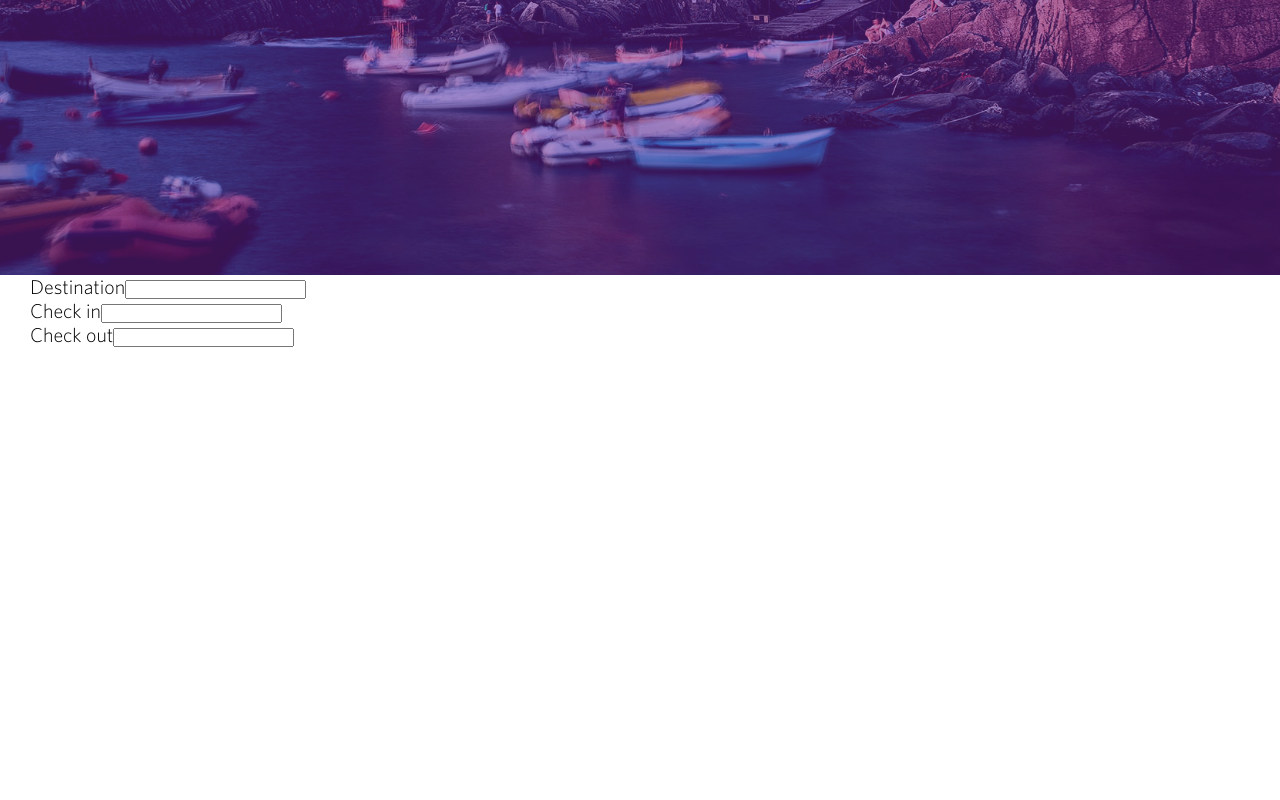
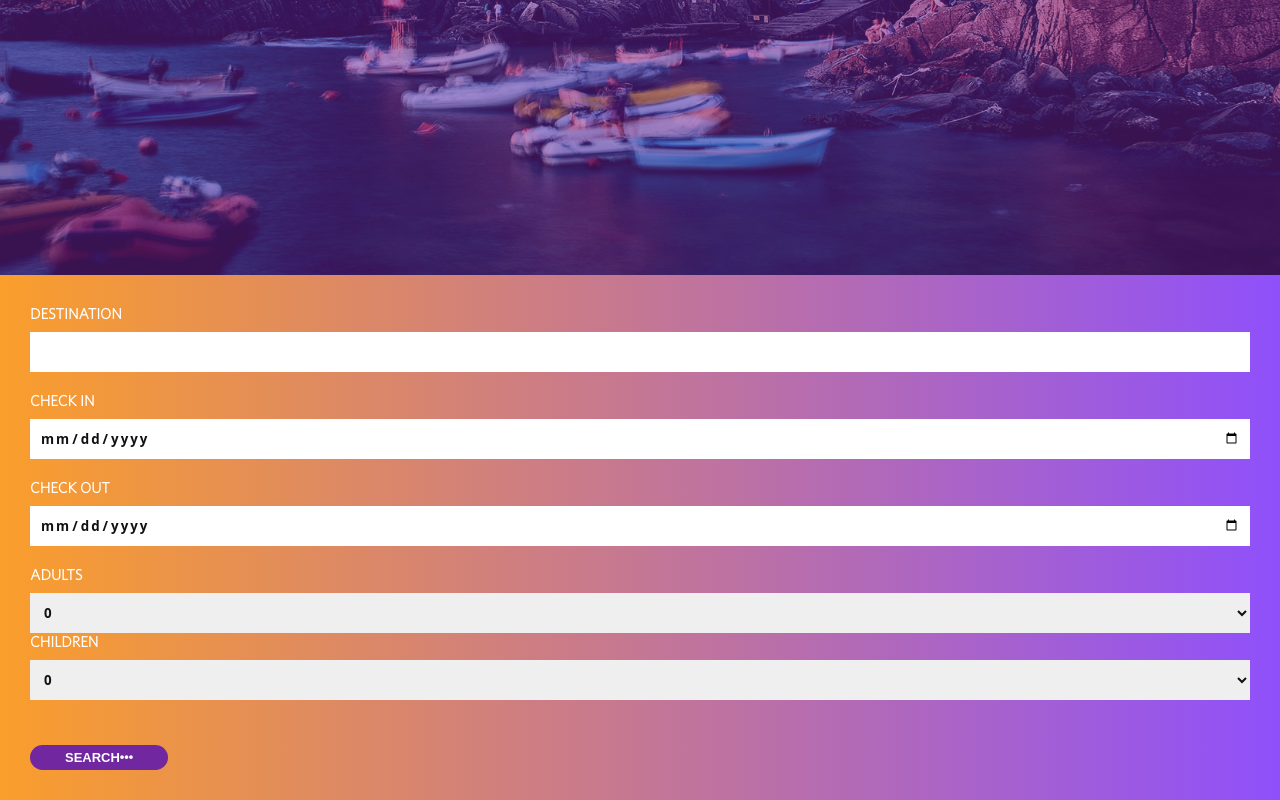
Before and after one commit to chltjdrhd777/redux-toolkit-searchEngine, a React (Create React App) app: page / in a window 1280 px wide. Shown: the part 525-1325 px from the top of the page. Before the commit the page ends 872 px from the top, so only its background shows below. Built offline with nearby package versions, Linux system fonts and the light colour scheme.

Commit message:
[REFACTOR] gather all devided styled components into one styled.ts file to maintain consistency

```diff
--- a/src/components/Home/Form.tsx
+++ /dev/null
@@ -1,22 +0,0 @@
-import React, { PropsWithChildren } from "react";
-import styled from "@emotion/styled/macro";
-import { B } from "components/styled";
-import InputGroup from "./InputGroup";
-
-const inputGroupTypes = [
-  { id: 1, labelForToInputId: "destination", labelText: "Destination", inputType: "text" },
-  { id: 2, labelForToInputId: "check-in", labelText: "Check in", inputType: "text" },
-  { id: 3, labelForToInputId: "check-out", labelText: "Check out", inputType: "text" },
-];
-
-function Form() {
-  return (
-    <B.Form>
-      {inputGroupTypes.map((e) => (
-        <InputGroup key={e.id} {...e} />
-      ))}
-    </B.Form>
-  );
-}
-
-export default Form;
--- a/src/components/Home/InputGroup.tsx
+++ /dev/null
@@ -1,18 +0,0 @@
-import React from "react";
-
-interface InputGroupProps {
-  inputType: string;
-  labelText: string;
-  labelForToInputId: string;
-}
-
-function InputGroup({ labelForToInputId, labelText, inputType }: Partial<InputGroupProps>) {
-  return (
-    <div className="input-group">
-      <label htmlFor={labelForToInputId}>{labelText}</label>
-      <input type={inputType} id={labelForToInputId} />
-    </div>
-  );
-}
-
-export default InputGroup;
--- a/src/components/styled/Booking.styled.ts
+++ /dev/null
@@ -1,4 +0,0 @@
-import styled from "@emotion/styled";
-import { B } from ".";
-
-export const Booking = styled(B.Section)``;
--- a/src/components/styled/Buttons.styled.ts
+++ /dev/null
@@ -1,18 +0,0 @@
-import styled from "@emotion/styled/macro";
-import { B } from ".";
-
-export const ButtonGradient = styled(B.Button)`
-  background-image: ${({ theme }) => theme.colors.gradient};
-  display: inline-flex;
-  align-items: center;
-
-  .dots {
-    font-size: 2.4rem;
-    margin-left: 0.5rem;
-    opacity: 0.75;
-  }
-
-  &:hover {
-    background-image: ${({ theme }) => theme.colors.gradientAlt};
-  }
-`;
--- a/src/components/styled/Header.styled.ts
+++ /dev/null
@@ -1,71 +0,0 @@
-import styled from "@emotion/styled/macro";
-import { B } from "components/styled";
-
-export const Header = styled(B.Header)`
-  width: 100%;
-  height: 6rem;
-  display: flex;
-  align-items: center;
-  position: fixed;
-  top: 0;
-  left: 0;
-  background-color: rgba(142, 68, 173, 0.85);
-  z-index: 1000;
-`;
-
-export const Nav = styled(B.Nav)<{ menuOpen?: boolean }>`
-  display: flex;
-  align-items: center;
-  justify-content: space-between;
-
-  .hamberger-menu {
-    font-size: 2.6rem;
-    color: ${({ theme }) => theme.colors.grayOne};
-    position: relative;
-    z-index: 1500;
-    cursor: pointer;
-
-    & .fa-times {
-      display: ${({ menuOpen }) => (menuOpen ? "block" : "none")};
-    }
-
-    & .fa-bars {
-      display: ${({ menuOpen }) => (menuOpen ? "none" : "block")};
-    }
-  }
-
-  .nav-list {
-    position: fixed;
-    top: 0;
-    left: 0;
-    width: 100%;
-    height: 100%;
-    display: flex;
-    background-color: rgba(142, 68, 173, 1);
-    align-items: center;
-    justify-content: center;
-    flex-direction: column;
-    z-index: 1400;
-    opacity: ${({ menuOpen }) => (menuOpen ? 100 : 0)};
-    transform: scale(${({ menuOpen }) => (menuOpen ? 1 : 0)});
-    transition: opacity 0.5s;
-
-    & .nav-item:not(:last-child) {
-      margin-bottom: 0.5rem;
-    }
-
-    & .nav-link {
-      font-family: initial;
-      display: block;
-      color: white;
-      font-weight: bold;
-      text-transform: uppercase;
-      letter-spacing: 2px;
-      padding: 1rem;
-    }
-  }
-`;
-
-export const Logo = styled.img`
-  max-width: 80%;
-`;
--- a/src/components/styled/Hero.styled.ts
+++ /dev/null
@@ -1,45 +0,0 @@
-import styled from "@emotion/styled";
-import heroBack from "assets/images/hero_background.jpg";
-import { B } from ".";
-
-export const Hero = styled(B.Section)`
-  width: 100%;
-  height: 100vh;
-  background: url(${heroBack}) no-repeat center/cover;
-  display: flex;
-  align-items: center;
-  text-align: center;
-  position: relative;
-  z-index: 0;
-
-  &:before {
-    content: "";
-    position: absolute;
-    top: 0;
-    left: 0;
-    width: inherit;
-    height: inherit;
-    background-color: ${({ theme }) => theme.colors.purple};
-    opacity: 0.5;
-    z-index: -1;
-  }
-
-  .main-heading {
-    color: white;
-    line-height: 1;
-    text-shadow: 1px 1px 1rem rgba(0, 0, 0, 0.5);
-    margin-bottom: 2.5rem;
-
-    & .title {
-      font-size: 4.8rem;
-      text-transform: uppercase;
-      letter-spacing: 2px;
-    }
-
-    & .subtitle {
-      font-style: 3.6rem;
-      font-weight: 300;
-      font-family: "courgette", cursive;
-    }
-  }
-`;
--- /dev/null
+++ b/src/components/styled/Home.styled.ts
@@ -0,0 +1,154 @@
+import styled from "@emotion/styled/macro";
+import { B } from "components/styled";
+import heroBack from "assets/images/hero_background.jpg";
+
+//# header
+export const Header = styled(B.Header)`
+  width: 100%;
+  height: 6rem;
+  display: flex;
+  align-items: center;
+  position: fixed;
+  top: 0;
+  left: 0;
+  background-color: rgba(142, 68, 173, 0.85);
+  z-index: 1000;
+`;
+
+export const Nav = styled(B.Nav)<{ menuOpen?: boolean }>`
+  display: flex;
+  align-items: center;
+  justify-content: space-between;
+`;
+
+export const Logo = styled.img`
+  max-width: 80%;
+`;
+
+export const HambergerMenu = styled.div<{ menuOpen?: boolean }>`
+  font-size: 2.6rem;
+  color: ${({ theme }) => theme.colors.grayOne};
+  position: relative;
+  z-index: 1500;
+  cursor: pointer;
+
+  & .fa-times {
+    display: ${({ menuOpen }) => (menuOpen ? "block" : "none")};
+  }
+
+  & .fa-bars {
+    display: ${({ menuOpen }) => (menuOpen ? "none" : "block")};
+  }
+`;
+
+export const NavList = styled(B.Ul)<{ menuOpen?: boolean }>`
+  position: fixed;
+  top: 0;
+  left: 0;
+  width: 100%;
+  height: 100%;
+  display: flex;
+  background-color: rgba(142, 68, 173, 1);
+  align-items: center;
+  justify-content: center;
+  flex-direction: column;
+  z-index: 1400;
+  opacity: ${({ menuOpen }) => (menuOpen ? 100 : 0)};
+  transform: scale(${({ menuOpen }) => (menuOpen ? 1 : 0)});
+  transition: opacity 0.5s;
+
+  & .nav-item:not(:last-child) {
+    margin-bottom: 0.5rem;
+  }
+
+  & .nav-link {
+    font-family: initial;
+    display: block;
+    color: white;
+    font-weight: bold;
+    text-transform: uppercase;
+    letter-spacing: 2px;
+    padding: 1rem;
+  }
+`;
+
+//# main
+
+//! hero //
+export const Hero = styled(B.Section)`
+  width: 100%;
+  height: 100vh;
+  background: url(${heroBack}) no-repeat center/cover;
+  display: flex;
+  align-items: center;
+  text-align: center;
+  position: relative;
+  z-index: 0;
+
+  &:before {
+    content: "";
+    position: absolute;
+    top: 0;
+    left: 0;
+    width: inherit;
+    height: inherit;
+    background-color: ${({ theme }) => theme.colors.purple};
+    opacity: 0.5;
+    z-index: -1;
+  }
+`;
+
+export const MainHeading = styled.div`
+  color: white;
+  line-height: 1;
+  text-shadow: 1px 1px 1rem rgba(0, 0, 0, 0.5);
+  margin-bottom: 2.5rem;
+
+  & .title {
+    font-size: 4.8rem;
+    text-transform: uppercase;
+    letter-spacing: 2px;
+  }
+
+  & .subtitle {
+    font-style: 3.6rem;
+    font-weight: 300;
+    font-family: "courgette", cursive;
+  }
+`;
+
+//! booking //
+export const Booking = styled(B.Section)`
+  background-image: ${({ theme }) => theme.colors.gradient};
+
+  .input-group {
+    margin-bottom: 2rem;
+
+    & label {
+      display: block;
+      font-size: 1.5rem;
+      text-transform: uppercase;
+      font-weight: bold;
+      color: white;
+      margin-bottom: 1rem;
+    }
+
+    & input,
+    & select {
+      outline: none;
+      border: none;
+      width: 100%;
+      min-height: 4rem;
+      padding: 1rem;
+      font-weight: bold;
+      color: ${({ theme }) => theme.colors.grayFour};
+      letter-spacing: 2px;
+      font-family: "Open Sans", sans-serif;
+    }
+  }
+`;
+
+export const Form = styled(B.Form)``;
+
+//@ media
+export const Media = styled.div``;
--- a/src/components/styled/index.tsx
+++ b/src/components/styled/index.tsx
@@ -5,7 +5,7 @@ export const B = {
   Container: styled.div`
     width: 100%;
     max-width: 100%;
-    padding: 0 3rem;
+    padding: 3rem;
   `,
   Header: styled.header``,
   Main: styled.main``,
@@ -15,6 +15,7 @@ export const B = {
   Ul: styled.ul``,
   Nav: styled.nav``,
   Button: styled.button`
+    /* base */
     color: white;
     font-size: 1.3rem;
     font-weight: bold;
@@ -23,6 +24,36 @@ export const B = {
     border: none;
     background-color: ${({ theme }) => theme.colors.mainColor};
     border-radius: 10rem;
+
+    /* reuse */
+    &.gradient {
+      background-image: ${({ theme }) => theme.colors.gradient};
+      display: inline-flex;
+      align-items: center;
+
+      .dots {
+        font-size: 2.4rem;
+        margin-left: 0.5rem;
+        opacity: 0.75;
+      }
+
+      &:hover {
+        background-image: ${({ theme }) => theme.colors.gradientAlt};
+      }
+    }
+
+    &.form-btn {
+      margin-top: 2.5rem;
+      cursor: pointer;
+    }
+
+    &.btn-purple {
+      background-color: ${({ theme }) => theme.colors.purple};
+      &:hover {
+        background-color: ${({ theme }) => theme.colors.pointColorYello};
+        color: ${({ theme }) => theme.colors.indigo};
+      }
+    }
   `,
   Form: styled.form``,
 };
--- a/src/routes/Home/sections/Booking.tsx
+++ b/src/routes/Home/sections/Booking.tsx
@@ -1,13 +1,55 @@
 import React from "react";
 import { B } from "components/styled";
-import Form from "components/Home/Form";
-import { Booking } from "components/styled/Booking.styled";
+import { Booking } from "components/styled/Home.styled";
 
 function HomeBooking() {
   return (
     <Booking>
       <B.Container>
-        <Form />
+        <form action="">
+          <div className="input-group">
+            <label htmlFor="destination"> Destination</label>
+            <input type="text" id="destination" />
+          </div>
+
+          <div className="input-group">
+            <label htmlFor="check-in"> Check in</label>
+            <input type="date" id="check-in" />
+          </div>
+
+          <div className="input-group">
+            <label htmlFor="check-out"> Check out</label>
+            <input type="date" id="check-out" />
+          </div>
+
+          <div className="input-group">
+            <label htmlFor="adults">Adults</label>
+            <select id="adults">
+              <option value="0">0</option>
+              <option value="0">1</option>
+              <option value="0">2</option>
+              <option value="0">3</option>
+              <option value="0">4</option>
+              <option value="0">5</option>
+            </select>
+
+            <label htmlFor="children">Children</label>
+            <select id="children">
+              <option value="0">0</option>
+              <option value="0">1</option>
+              <option value="0">2</option>
+              <option value="0">3</option>
+              <option value="0">4</option>
+              <option value="0">5</option>
+            </select>
+          </div>
+          <B.Button className="form-btn btn-purple">
+            search
+            <span className="dots">
+              <i className="fas fa-ellipsis-h"></i>
+            </span>
+          </B.Button>
+        </form>
       </B.Container>
     </Booking>
   );
--- a/src/routes/Home/sections/Hero.tsx
+++ b/src/routes/Home/sections/Hero.tsx
@@ -1,23 +1,22 @@
 import React from "react";
-import { ButtonGradient } from "components/styled/Buttons.styled";
 import { B } from "components/styled";
-import { Hero } from "components/styled/Hero.styled";
+import { Hero, MainHeading } from "components/styled/Home.styled";
 
 function HomeHero() {
   return (
     <Hero>
       <B.Container>
-        <div className="main-heading">
+        <MainHeading>
           <h1 className="title">Discover</h1>
           <h2 className="subtitle">Luxury hotels</h2>
-        </div>
+        </MainHeading>
 
-        <ButtonGradient>
+        <B.Button className="gradient">
           Explore now
           <span className="dots">
             <i className="fas fa-ellipsis-h"></i>
           </span>
-        </ButtonGradient>
+        </B.Button>
       </B.Container>
     </Hero>
   );
```
Also changed, not shown: src/routes/Home/Header.tsx (+9 -9 lines), 1 other file (tests, documents, lock files or other folders).
